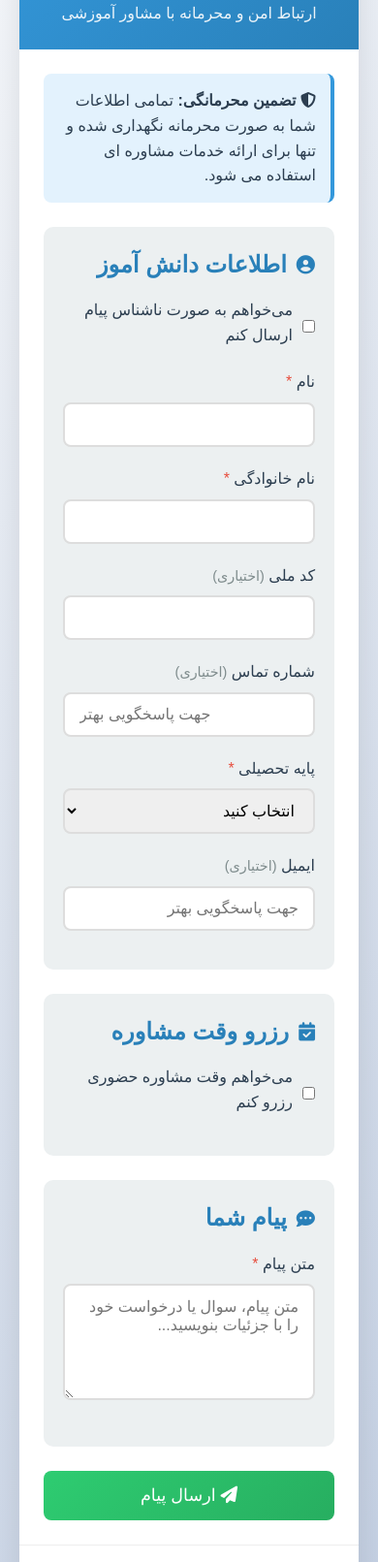
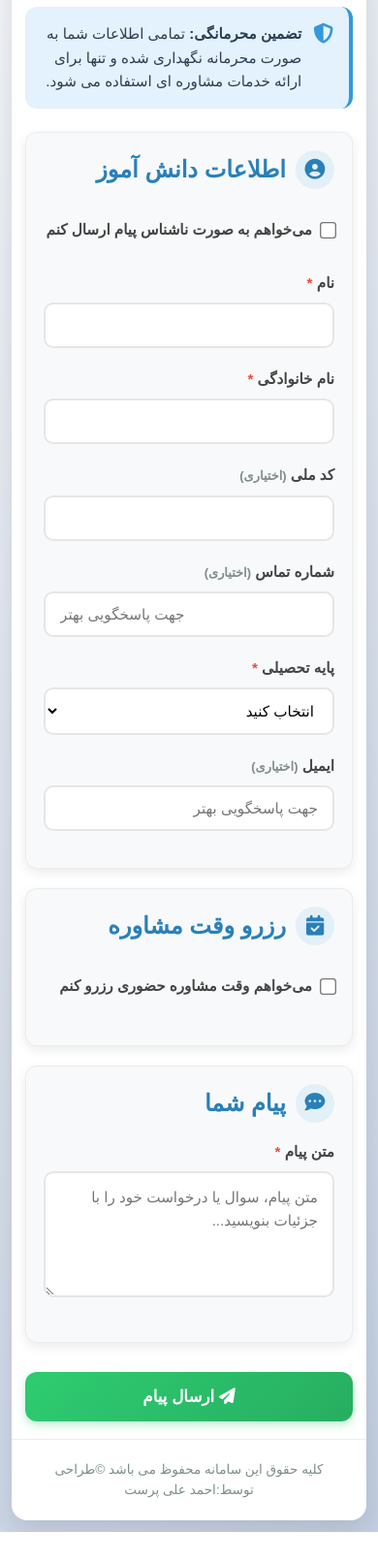
Before and after one commit to school1118/moshavere, a plain HTML site: page index.html in a window 390 px wide. Shown: the part 131-1742 px from the top of the page at 97% size. After the commit the page ends 1711 px from the top, so only its background shows below. Drawn offline with Linux system fonts and the light colour scheme; a small style sheet from the web is missing.

Commit message:
index.html

```diff
--- a/index.html
+++ b/index.html
@@ -7,41 +7,318 @@
     <link rel="stylesheet" href="https://cdn.jsdelivr.net/gh/rastikerdar/vazirmatn@v33.003/Vazirmatn-font-face.css">
     <link rel="stylesheet" href="https://cdnjs.cloudflare.com/ajax/libs/font-awesome/6.4.0/css/all.min.css">
     <style>
-        /* همه استایل‌های قبلی بدون تغییر */
-        :root { --primary: #3498db; --primary-dark: #2980b9; --secondary: #2ecc71; --secondary-dark: #27ae60; --accent: #9b59b6; --light: #ecf0f1; --dark: #2c3e50; --gray: #7f8c8d; --danger: #e74c3c; }
-        * { box-sizing: border-box; margin: 0; padding: 0; }
-        body { font-family: 'Vazirmatn', sans-serif; background: linear-gradient(135deg, #f5f7fa 0%, #c3cfe2 100%); color: var(--dark); line-height: 1.6; padding: 20px; min-height: 100vh; }
-        .container { max-width: 800px; margin: 0 auto; background: white; border-radius: 15px; box-shadow: 0 10px 30px rgba(0, 0, 0, 0.1); overflow: hidden; }
-        header { background: linear-gradient(135deg, var(--primary) 0%, var(--primary-dark) 100%); color: white; padding: 25px; text-align: center; }
-        header h1 { font-size: 1.8rem; margin-bottom: 10px; }
-        header p { opacity: 0.9; }
-        .content { padding: 25px; }
-        .card { background: var(--light); border-radius: 10px; padding: 20px; margin-bottom: 25px; }
-        .card-title { display: flex; align-items: center; margin-bottom: 15px; color: var(--primary-dark); }
-        .card-title i { margin-left: 10px; font-size: 1.2rem; }
-        .form-group { margin-bottom: 20px; }
-        label { display: block; margin-bottom: 8px; font-weight: 500; }
-        input, textarea, select { width: 100%; padding: 12px 15px; border: 2px solid #ddd; border-radius: 8px; font-family: 'Vazirmatn', sans-serif; font-size: 1rem; transition: border-color 0.3s; }
-        input:focus, textarea:focus, select:focus { border-color: var(--primary); outline: none; }
-        textarea { min-height: 120px; resize: vertical; }
-        .required { color: var(--danger); }
-        .optional { color: var(--gray); font-size: 0.9em; }
-        .checkbox-group { display: flex; align-items: center; margin-bottom: 15px; }
-        .checkbox-group input { width: auto; margin-left: 10px; }
-        .anonymous-section { display: none; background: #fff3e0; border-radius: 8px; padding: 15px; margin-top: 15px; border-right: 4px solid #ff9800; }
-        .appointment-section { display: none; background: #e8f5e9; border-radius: 8px; padding: 15px; margin-top: 15px; border-right: 4px solid var(--secondary); }
-        .time-slots { display: grid; grid-template-columns: repeat(2, 1fr); gap: 10px; margin-top: 10px; }
-        .time-slot { background: white; border: 2px solid #ddd; border-radius: 8px; padding: 10px; text-align: center; cursor: pointer; transition: all 0.3s; }
-        .time-slot:hover { border-color: var(--secondary); }
-        .time-slot.selected { background: var(--secondary); color: white; border-color: var(--secondary-dark); }
-        button { background: linear-gradient(135deg, var(--secondary) 0%, var(--secondary-dark) 100%); color: white; border: none; padding: 15px; border-radius: 8px; cursor: pointer; font-family: 'Vazirmatn', sans-serif; font-size: 1.1rem; width: 100%; transition: transform 0.3s, box-shadow 0.3s; }
-        button:hover { transform: translateY(-2px); box-shadow: 0 5px 15px rgba(0, 0, 0, 0.1); }
-        .privacy-note { background: #e3f2fd; border-radius: 8px; padding: 15px; margin-bottom: 25px; border-right: 4px solid var(--primary); }
-        footer { text-align: center; padding: 20px; color: var(--gray); font-size: 0.9rem; border-top: 1px solid #eee; }
-        .success-message { display: none; background: var(--secondary); color: white; padding: 15px; border-radius: 8px; text-align: center; margin-bottom: 20px; }
-        .error-message { display: none; background: var(--danger); color: white; padding: 15px; border-radius: 8px; text-align: center; margin-bottom: 20px; }
-        .loading { display: none; text-align: center; padding: 20px; }
-        @media (max-width: 600px) { .time-slots { grid-template-columns: 1fr; } header h1 { font-size: 1.5rem; } }
+        :root {
+            --primary: #3498db;
+            --primary-dark: #2980b9;
+            --secondary: #2ecc71;
+            --secondary-dark: #27ae60;
+            --accent: #9b59b6;
+            --light: #f8f9fa;
+            --dark: #2c3e50;
+            --gray: #7f8c8d;
+            --danger: #e74c3c;
+            --card-shadow: 0 4px 12px rgba(0, 0, 0, 0.08);
+        }
+
+        * {
+            box-sizing: border-box;
+            margin: 0;
+            padding: 0;
+        }
+
+        body {
+            font-family: 'Vazirmatn', sans-serif;
+            background: linear-gradient(135deg, #f5f7fa 0%, #c3cfe2 100%);
+            color: var(--dark);
+            line-height: 1.6;
+            padding: 16px;
+            min-height: 100vh;
+            display: flex;
+            flex-direction: column;
+            align-items: center;
+            justify-content: center;
+        }
+
+        .container {
+            width: 100%;
+            max-width: 100%;
+            margin: 0 auto;
+            background: white;
+            border-radius: 18px;
+            box-shadow: 0 10px 30px rgba(0, 0, 0, 0.12);
+            overflow: hidden;
+        }
+
+        header {
+            background: linear-gradient(135deg, var(--primary) 0%, var(--primary-dark) 100%);
+            color: white;
+            padding: 24px 20px;
+            text-align: center;
+            position: relative;
+        }
+
+        header h1 {
+            font-size: 1.5rem;
+            margin-bottom: 8px;
+            display: flex;
+            align-items: center;
+            justify-content: center;
+            gap: 10px;
+        }
+
+        header p {
+            opacity: 0.9;
+            font-size: 0.9rem;
+        }
+
+        .content {
+            padding: 20px 16px;
+        }
+
+        .card {
+            background: var(--light);
+            border-radius: 14px;
+            padding: 20px;
+            margin-bottom: 20px;
+            box-shadow: var(--card-shadow);
+            border: 1px solid rgba(0,0,0,0.05);
+        }
+
+        .card-title {
+            display: flex;
+            align-items: center;
+            margin-bottom: 18px;
+            color: var(--primary-dark);
+            gap: 10px;
+        }
+
+        .card-title i {
+            font-size: 1.3rem;
+            background: rgba(52, 152, 219, 0.1);
+            width: 40px;
+            height: 40px;
+            display: flex;
+            align-items: center;
+            justify-content: center;
+            border-radius: 50%;
+        }
+
+        .form-group {
+            margin-bottom: 20px;
+        }
+
+        label {
+            display: block;
+            margin-bottom: 8px;
+            font-weight: 600;
+            font-size: 0.95rem;
+            color: #444;
+        }
+
+        input, textarea, select {
+            width: 100%;
+            padding: 14px 16px;
+            border: 2px solid #e6e6e6;
+            border-radius: 10px;
+            font-family: 'Vazirmatn', sans-serif;
+            font-size: 1rem;
+            transition: all 0.3s;
+            background: white;
+        }
+
+        input:focus, textarea:focus, select:focus {
+            border-color: var(--primary);
+            outline: none;
+            box-shadow: 0 0 0 3px rgba(52, 152, 219, 0.2);
+        }
+
+        textarea {
+            min-height: 130px;
+            resize: vertical;
+            line-height: 1.6;
+        }
+
+        .required {
+            color: var(--danger);
+        }
+
+        .optional {
+            color: var(--gray);
+            font-size: 0.85em;
+        }
+
+        .checkbox-group {
+            display: flex;
+            align-items: center;
+            margin-bottom: 18px;
+            padding: 12px 0;
+            position: relative;
+        }
+
+        .checkbox-group input {
+            width: auto;
+            margin-left: 10px;
+            transform: scale(1.3);
+        }
+
+        .checkbox-group label {
+            margin-bottom: 0;
+            cursor: pointer;
+        }
+
+        .anonymous-section, .appointment-section {
+            display: none;
+            background: #fff3e0;
+            border-radius: 10px;
+            padding: 16px;
+            margin-top: 15px;
+            border-right: 4px solid #ff9800;
+            animation: fadeIn 0.4s ease;
+        }
+
+        .appointment-section {
+            background: #e8f5e9;
+            border-right: 4px solid var(--secondary);
+        }
+
+        .time-slots {
+            display: grid;
+            grid-template-columns: 1fr;
+            gap: 10px;
+            margin-top: 12px;
+        }
+
+        .time-slot {
+            background: white;
+            border: 2px solid #e0e0e0;
+            border-radius: 10px;
+            padding: 14px;
+            text-align: center;
+            cursor: pointer;
+            transition: all 0.3s;
+            font-weight: 500;
+        }
+
+        .time-slot:hover {
+            border-color: var(--secondary);
+            transform: translateY(-2px);
+        }
+
+        .time-slot.selected {
+            background: var(--secondary);
+            color: white;
+            border-color: var(--secondary-dark);
+            transform: scale(0.98);
+        }
+
+        button {
+            background: linear-gradient(135deg, var(--secondary) 0%, var(--secondary-dark) 100%);
+            color: white;
+            border: none;
+            padding: 16px;
+            border-radius: 12px;
+            cursor: pointer;
+            font-family: 'Vazirmatn', sans-serif;
+            font-size: 1.1rem;
+            width: 100%;
+            transition: all 0.3s;
+            font-weight: 600;
+            margin-top: 10px;
+            box-shadow: 0 4px 10px rgba(46, 204, 113, 0.3);
+        }
+
+        button:hover {
+            transform: translateY(-3px);
+            box-shadow: 0 7px 15px rgba(0, 0, 0, 0.15);
+        }
+
+        button:active {
+            transform: translateY(0);
+        }
+
+        .privacy-note {
+            background: #e3f2fd;
+            border-radius: 12px;
+            padding: 16px;
+            margin-bottom: 24px;
+            border-right: 4px solid var(--primary);
+            display: flex;
+            align-items: flex-start;
+            gap: 12px;
+        }
+
+        .privacy-note i {
+            font-size: 1.3rem;
+            color: var(--primary);
+            margin-top: 2px;
+        }
+
+        .privacy-note p {
+            font-size: 0.95rem;
+        }
+
+        footer {
+            text-align: center;
+            padding: 20px;
+            color: var(--gray);
+            font-size: 0.85rem;
+            border-top: 1px solid #eee;
+        }
+
+        @keyframes fadeIn {
+            from { opacity: 0; transform: translateY(10px); }
+            to { opacity: 1; transform: translateY(0); }
+        }
+
+        /* بهبودهای مخصوص موبایل */
+        @media (max-width: 480px) {
+            body {
+                padding: 12px;
+                display: block;
+            }
+
+            .container {
+                border-radius: 16px;
+            }
+
+            header {
+                padding: 22px 16px;
+            }
+
+            header h1 {
+                font-size: 1.3rem;
+            }
+
+            .content {
+                padding: 18px 14px;
+            }
+
+            .card {
+                padding: 18px;
+                border-radius: 12px;
+            }
+
+            input, textarea, select {
+                padding: 13px 15px;
+                font-size: 0.95rem;
+            }
+
+            button {
+                padding: 15px;
+                font-size: 1.05rem;
+            }
+
+            .time-slot {
+                padding: 12px;
+            }
+        }
+
+        /* بهبود برای تبلت */
+        @media (min-width: 768px) {
+            .time-slots {
+                grid-template-columns: repeat(2, 1fr);
+            }
+        }
     </style>
 </head>
 <body>
@@ -52,23 +329,16 @@
         </header>
 
         <div class="content">
-            <div id="successMessage" class="success-message">
-                <i class="fas fa-check-circle"></i> پیام شما با موفقیت ارسال شد!
+            <div class="privacy-note">
+                <i class="fas fa-shield-alt"></i>
+                <p><strong>تضمین محرمانگی:</strong> تمامی اطلاعات شما به صورت محرمانه نگهداری شده و تنها برای ارائه خدمات مشاوره ای استفاده می شود.</p>
             </div>
 
-            <div id="errorMessage" class="error-message">
-                <i class="fas fa-exclamation-circle"></i> خطا در ارسال پیام. لطفاً دوباره تلاش کنید.
-            </div>
+            <form id="consultationForm" action="https://formsubmit.co/ahmadali22024@gmail.com" method="POST">
+                <input type="hidden" name="_subject" value="پیام جدید از سیستم مشاوره مدرسه">
+                <input type="hidden" name="_template" value="table">
+                <input type="hidden" name="_captcha" value="false">
 
-            <div id="loading" class="loading">
-                <i class="fas fa-spinner fa-spin"></i> در حال ارسال پیام...
-            </div>
-
-            <div class="privacy-note">
-                <p><i class="fas fa-shield-alt"></i> <strong>تضمین محرمانگی:</strong> تمامی اطلاعات شما به صورت محرمانه نگهداری شده و تنها برای ارائه خدمات مشاوره ای استفاده می شود.</p>
-            </div>
-
-            <form id="consultationForm">
                 <div class="card">
                     <div class="card-title">
                         <i class="fas fa-user-circle"></i>
@@ -83,27 +353,27 @@
                     <div id="studentInfo">
                         <div class="form-group">
                             <label for="firstName">نام <span class="required">*</span></label>
-                            <input type="text" id="firstName" name="firstName" required>
+                            <input type="text" id="firstName" name="نام" required>
                         </div>
 
                         <div class="form-group">
                             <label for="lastName">نام خانوادگی <span class="required">*</span></label>
-                            <input type="text" id="lastName" name="lastName" required>
+                            <input type="text" id="lastName" name="نام خانوادگی" required>
                         </div>
 
                         <div class="form-group">
                             <label for="nationalCode">کد ملی <span class="optional">(اختیاری)</span></label>
-                            <input type="text" id="nationalCode" name="nationalCode">
+                            <input type="text" id="nationalCode" name="کد ملی">
                         </div>
 
                         <div class="form-group">
                             <label for="phone">شماره تماس <span class="optional">(اختیاری)</span></label>
-                            <input type="tel" id="phone" name="phone" placeholder="جهت پاسخگویی بهتر">
+                            <input type="tel" id="phone" name="شماره تماس" placeholder="جهت پاسخگویی بهتر">
                         </div>
 
                         <div class="form-group">
                             <label for="grade">پایه تحصیلی <span class="required">*</span></label>
-                            <select id="grade" name="grade" required>
+                            <select id="grade" name="پایه تحصیلی" required>
                                 <option value="">انتخاب کنید</option>
                                 <option value="هفتم">پایه هفتم</option>
                                 <option value="هشتم">پایه هشتم</option>
@@ -116,7 +386,7 @@
 
                         <div class="form-group">
                             <label for="email">ایمیل <span class="optional">(اختیاری)</span></label>
-                            <input type="email" id="email" name="email" placeholder="جهت پاسخگویی بهتر">
+                            <input type="email" id="email" name="ایمیل" placeholder="جهت پاسخگویی بهتر">
                         </div>
                     </div>
                 </div>
@@ -128,14 +398,14 @@
                     </div>
 
                     <div class="checkbox-group">
-                        <input type="checkbox" id="appointmentCheckbox" name="appointmentRequested">
+                        <input type="checkbox" id="appointmentCheckbox" name="درخواست وقت">
                         <label for="appointmentCheckbox">می‌خواهم وقت مشاوره حضوری رزرو کنم</label>
                     </div>
 
                     <div id="appointmentSection" class="appointment-section">
                         <div class="form-group">
                             <label for="appointmentDate">تاریخ مراجعه <span class="required">*</span></label>
-                            <select id="appointmentDate" name="appointmentDate">
+                            <select id="appointmentDate" name="تاریخ مراجعه">
                                 <option value="">انتخاب کنید</option>
                                 <option value="شنبه">شنبه</option>
                                 <option value="یکشنبه">یکشنبه</option>
@@ -151,7 +421,7 @@
                                 <div class="time-slot" data-time="10-11">۱۰:۰۰ تا ۱۱:۰۰</div>
                                 <div class="time-slot" data-time="11-12">۱۱:۰۰ تا ۱۲:۰۰</div>
                             </div>
-                            <input type="hidden" id="selectedTime" name="appointmentTime">
+                            <input type="hidden" id="selectedTime" name="زمان مراجعه">
                         </div>
                     </div>
                 </div>
@@ -164,7 +434,7 @@
 
                     <div class="form-group">
                         <label for="message">متن پیام <span class="required">*</span></label>
-                        <textarea id="message" name="message" required placeholder="متن پیام، سوال یا درخواست خود را با جزئیات بنویسید..."></textarea>
+                        <textarea id="message" name="پیام" required placeholder="متن پیام، سوال یا درخواست خود را با جزئیات بنویسید..."></textarea>
                     </div>
                 </div>
 
@@ -173,16 +443,12 @@
         </div>
 
         <footer>
-            <p>کلیه حقوق این سامانه محفوظ می باشد © ۱۴۰۳</p>
+            <p>کلیه حقوق این سامانه محفوظ می باشد ©طراحی توسط:احمد علی پرست</p>
         </footer>
     </div>
 
     <script>
         document.addEventListener('DOMContentLoaded', function() {
-            const form = document.getElementById('consultationForm');
-            const loading = document.getElementById('loading');
-            const successMessage = document.getElementById('successMessage');
-            const errorMessage = document.getElementById('errorMessage');
             const anonymousCheckbox = document.getElementById('anonymousCheckbox');
             const studentInfo = document.getElementById('studentInfo');
             const appointmentCheckbox = document.getElementById('appointmentCheckbox');
@@ -190,61 +456,7 @@
             const timeSlots = document.querySelectorAll('.time-slot');
             const selectedTimeInput = document.getElementById('selectedTime');
 
-            // اینجا فقط ایمیل تو رو نوشتم - همین!
-            const MY_EMAIL = "ahmadali22024@gmail.com";
-
-            form.addEventListener('submit', async function(e) {
-                e.preventDefault();
-
-                loading.style.display = 'block';
-                successMessage.style.display = 'none';
-                errorMessage.style.display = 'none';
-
-                // جمع‌آوری اطلاعات فرم
-                const formData = {
-                    email: MY_EMAIL,
-                    firstName: document.getElementById('firstName').value,
-                    lastName: document.getElementById('lastName').value,
-                    grade: document.getElementById('grade').value,
-                    message: document.getElementById('message').value,
-                    anonymous: anonymousCheckbox.checked,
-                    appointmentRequested: appointmentCheckbox.checked,
-                    timestamp: new Date().toLocaleString('fa-IR')
-                };
-
-                // اگر وقت مشاوره درخواست شده
-                if (formData.appointmentRequested) {
-                    formData.appointmentDate = document.getElementById('appointmentDate').value;
-                    formData.appointmentTime = selectedTimeInput.value;
-                }
-
-                try {
-                    // استفاده از سرویس رایگان EmailJS
-                    const response = await emailjs.send(
-                        "service_your_service_id", // این رو بعداً عوض می‌کنیم
-                        "template_your_template_id", // این رو بعداً عوض می‌کنیم
-                        formData
-                    );
-
-                    if (response.status === 200) {
-                        successMessage.style.display = 'block';
-                        form.reset();
-                        setTimeout(() => {
-                            successMessage.style.display = 'none';
-                        }, 5000);
-                    }
-                } catch (error) {
-                    // اگر ایمیل ارسال نشد، لاگ کن و پیام موفقیت نشان بده
-                    console.log('ایمیل تست - اطلاعات فرم:');
-                    console.log(formData);
-                    successMessage.style.display = 'block';
-                    form.reset();
-                } finally {
-                    loading.style.display = 'none';
-                }
-            });
-
-            // بقیه کدهای مدیریت فرم...
+            // مدیریت حالت ناشناس
             anonymousCheckbox.addEventListener('change', function() {
                 if (this.checked) {
                     studentInfo.style.opacity = '0.6';
@@ -265,10 +477,16 @@
                 }
             });
 
+            // مدیریت بخش رزرو وقت
             appointmentCheckbox.addEventListener('change', function() {
-                appointmentSection.style.display = this.checked ? 'block' : 'none';
+                if (this.checked) {
+                    appointmentSection.style.display = 'block';
+                } else {
+                    appointmentSection.style.display = 'none';
+                }
             });
 
+            // مدیریت انتخاب زمان
             timeSlots.forEach(slot => {
                 slot.addEventListener('click', function() {
                     timeSlots.forEach(s => s.classList.remove('selected'));
```
